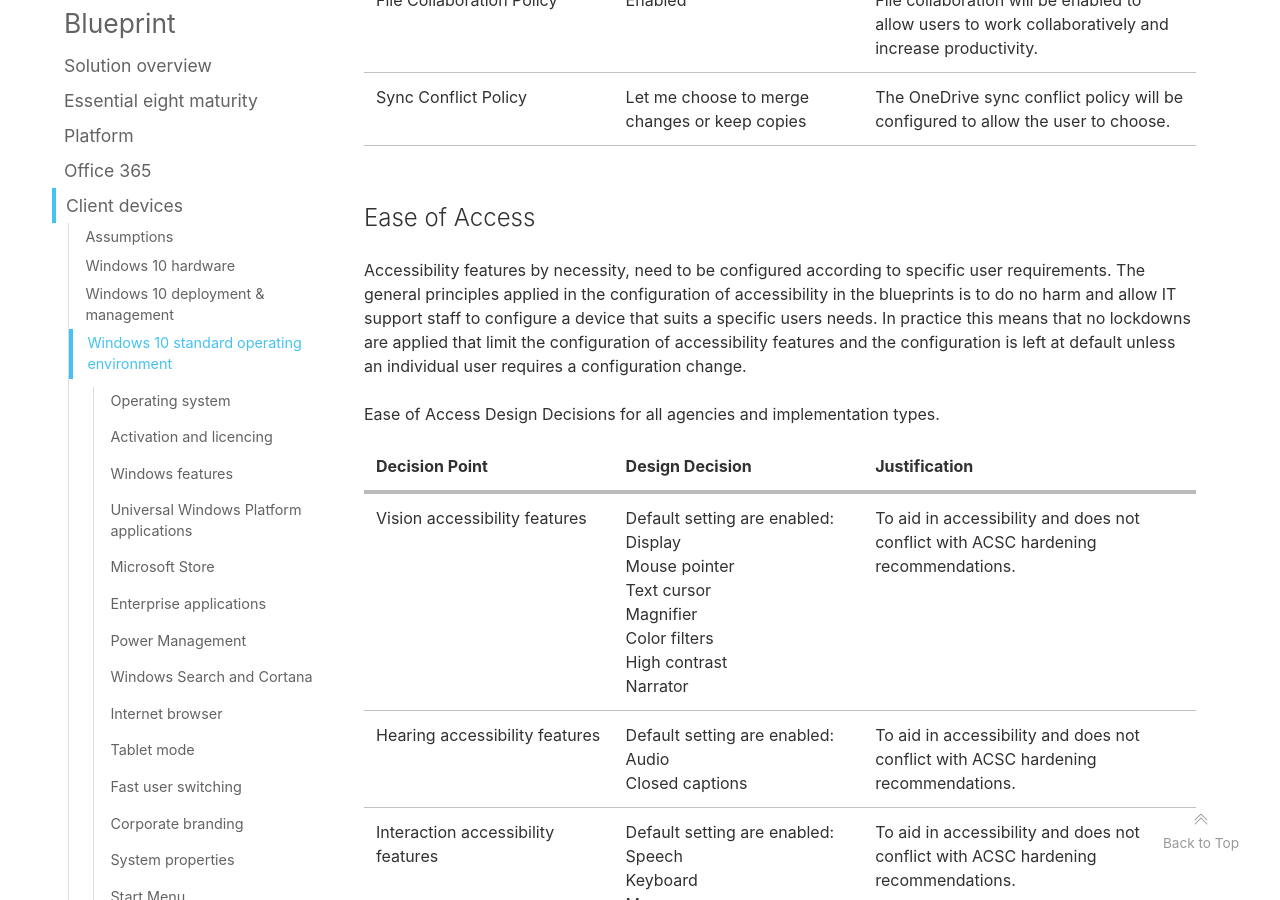
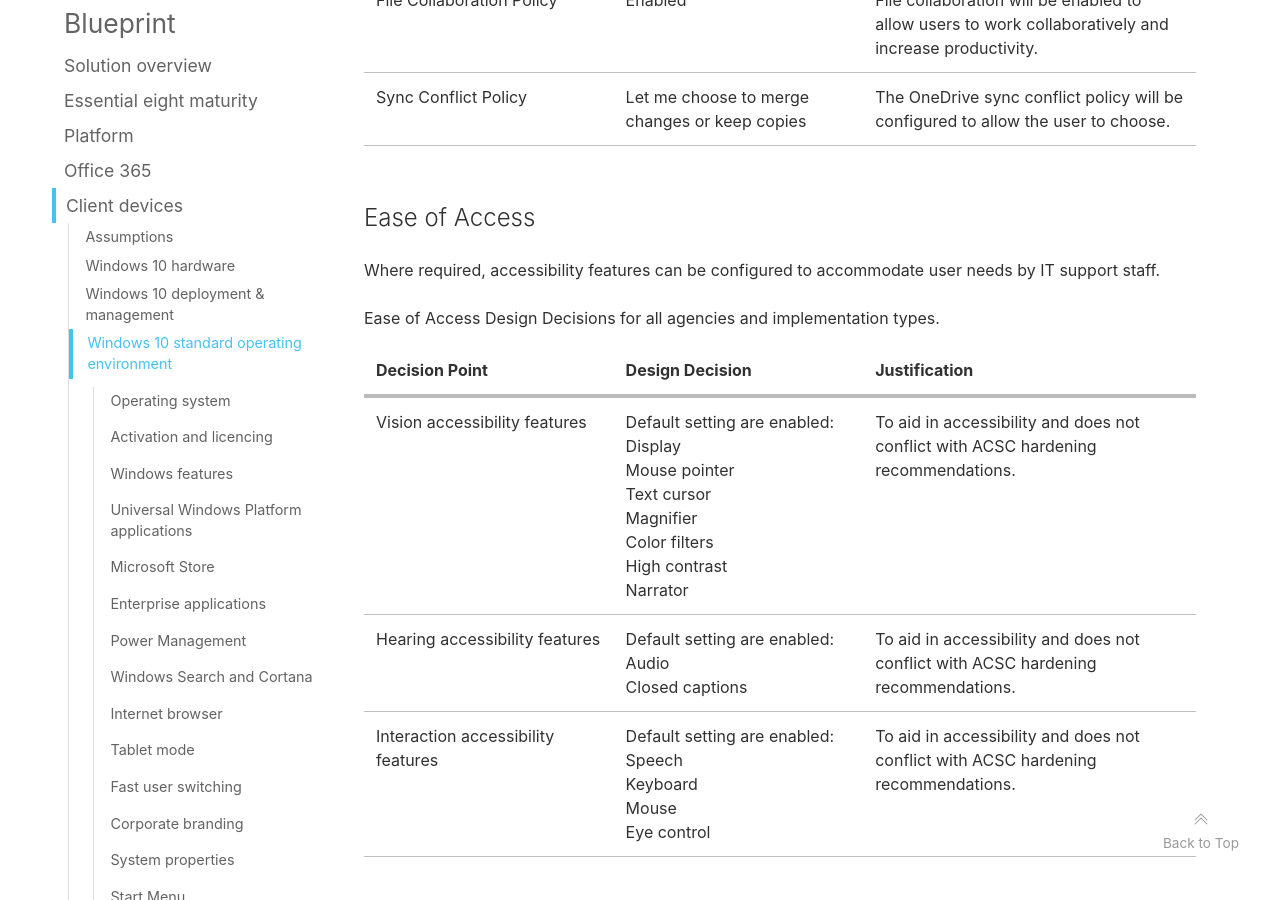
Before and after one commit to ASD-Blueprint/desktop.gov.au, a Jekyll site: the page built from blueprint/client-devices.md, in a window 1280 px wide and 900 px high, scrolled down 46118 px. Built offline with Jekyll 4.4.1, drawn with Linux system fonts in a browser that asks for light colours; comment, search, counter and statistics services are not loaded.

Commit message:
Redo ease of access intro

```diff
--- a/blueprint/client-devices.md
+++ b/blueprint/client-devices.md
@@ -875,7 +875,7 @@ Sync Conflict Policy | Let me choose to merge changes or keep copies | The OneDr
 
 ### Ease of Access
 
-Accessibility features by necessity, need to be configured according to specific user requirements. The general principles applied in the configuration of accessibility in the blueprints is to do no harm and allow IT support staff to configure a device that suits a specific users needs. In practice this means that no lockdowns are applied that limit the configuration of accessibility features and the configuration is left at default unless an individual user requires a configuration change.
+Where required, accessibility features can be configured to accommodate user needs by IT support staff.
 
 Ease of Access Design Decisions for all agencies and implementation types.
 
```
